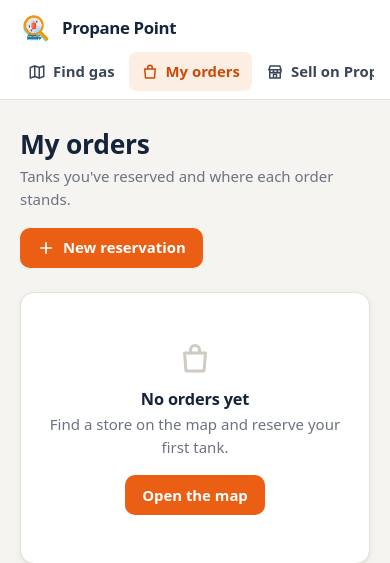
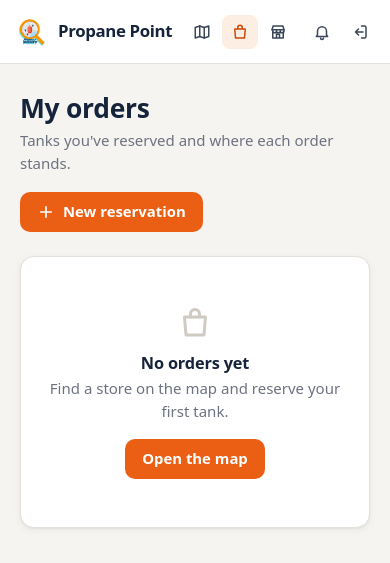
Before and after one commit to noone573/prophane, a Django app: page /my-orders/ in a window 390 px wide. Shown: the top 563 px of the page. Run offline with Django 5.2, Linux system fonts and the light colour scheme; the visitor is signed in with stand-in values (Sample User, id 1); data that the repository does not hold is empty; parts of the project's set-up code (start-up, migrations or seed data) failed here and were passed over.

Commit message:
Refactor topbar navigation for better responsiveness and accessibility

```diff
--- a/static/css/app.css
+++ b/static/css/app.css
@@ -119,18 +119,23 @@ hr { border: 0; border-top: 1px solid var(--line); margin: 20px 0; }
   color: var(--muted); border: 1px solid var(--line); border-radius: 6px; padding: 3px 7px;
 }
 .nav form { margin: 0; }
-@media (max-width: 1180px) {
-  .nav .label-optional { display: none; }
-  .topbar-inner { gap: 12px; }
+.brand { flex: none; }
+/* Last resort if even the icons don't fit: let the row scroll */
+.nav { overflow-x: auto; scrollbar-width: none; }
+.nav::-webkit-scrollbar { display: none; }
+
+/* app.js steps through these levels until the nav fits on one line.
+   Labels are hidden visually but stay readable to screen readers. */
+.topbar.compact-1 .label-optional,
+.topbar.compact-2 .nav-label {
+  position: absolute; width: 1px; height: 1px; padding: 0; margin: -1px;
+  overflow: hidden; clip: rect(0 0 0 0); white-space: nowrap; border: 0;
 }
-
-@media (max-width: 860px) {
-  .topbar { height: auto; }
-  .topbar-inner { flex-wrap: wrap; gap: 6px 12px; padding: 10px 16px 0; }
-  .nav { order: 3; flex-basis: 100%; overflow-x: auto; padding-bottom: 8px; scrollbar-width: none; }
-  .nav::-webkit-scrollbar { display: none; }
-  .nav .spacer { display: none; }
-  .nav .label-optional { display: none; }
+.topbar.compact-1 .topbar-inner { gap: 12px; }
+.topbar.compact-2 .nav a, .topbar.compact-2 .nav button { padding: 8px 9px; }
+.topbar.compact-3 .brand-text { display: none; }
+@media (max-width: 600px) {
+  .topbar-inner { padding: 0 12px; }
 }
 
 /* Page layout */
--- a/static/js/app.js
+++ b/static/js/app.js
@@ -1,5 +1,24 @@
 (function () {
   'use strict';
+
+  // Top nav: drop to icon-only buttons only when the labels don't fit
+  var topbar = document.querySelector('.topbar');
+  var nav = topbar && topbar.querySelector('.nav');
+  if (nav) {
+    var LEVELS = ['compact-1', 'compact-2', 'compact-3'];
+    var fitNav = function () {
+      topbar.classList.remove.apply(topbar.classList, LEVELS);
+      for (var i = 0; i < LEVELS.length && nav.scrollWidth > nav.clientWidth + 1; i++) {
+        topbar.classList.add(LEVELS[i]);
+      }
+    };
+    fitNav();
+    if ('ResizeObserver' in window) {
+      new ResizeObserver(fitNav).observe(topbar);
+    } else {
+      window.addEventListener('resize', fitNav);
+    }
+  }
 
   // Ask before submitting forms marked data-confirm (or buttons marked data-confirm)
   document.addEventListener('submit', function (event) {
--- a/templates/partials/topbar.html
+++ b/templates/partials/topbar.html
@@ -1,36 +1,36 @@
 {% load static ui %}
 <header class="topbar">
   <div class="topbar-inner">
-    <a class="brand" href="{% url 'dashboard' %}">
+    <a class="brand" href="{% url 'dashboard' %}" aria-label="Propane Point home">
       <img src="{% static 'img/logo.png' %}" alt="" width="36" height="36">
-      <span>Propane Point{% if user_role == 'admin' %}<small>Admin</small>{% elif user_role == 'seller' and user_status == 'approved' %}<small>Seller</small>{% endif %}</span>
+      <span class="brand-text">Propane Point{% if user_role == 'admin' %}<small>Admin</small>{% elif user_role == 'seller' and user_status == 'approved' %}<small>Seller</small>{% endif %}</span>
     </a>
     <nav class="nav" aria-label="Main">
       {% if user_role == 'admin' %}
-        <a href="{% url 'admin_dashboard' %}" {% current 'admin_dashboard' %}>{% icon 'grid' %}<span>Overview</span></a>
-        <a href="{% url 'admin_applications' %}" {% current 'admin_applications' 'admin_review_application' %}>{% icon 'file' %}<span>Applications</span></a>
-        <a href="{% url 'admin_sellers' %}" {% current 'admin_sellers' %}>{% icon 'users' %}<span>Sellers</span></a>
-        <a href="{% url 'admin_stores' %}" {% current 'admin_stores' %}>{% icon 'store' %}<span>Stores</span></a>
-        <a href="{% url 'admin_orders' %}" {% current 'admin_orders' 'admin_review_pickup' %}>{% icon 'box' %}<span>Orders</span></a>
-        <a href="{% url 'map' %}" {% current 'map' 'store_detail' %}>{% icon 'map' %}<span>Map</span></a>
+        <a href="{% url 'admin_dashboard' %}" title="Overview" {% current 'admin_dashboard' %}>{% icon 'grid' %}<span class="nav-label">Overview</span></a>
+        <a href="{% url 'admin_applications' %}" title="Applications" {% current 'admin_applications' 'admin_review_application' %}>{% icon 'file' %}<span class="nav-label">Applications</span></a>
+        <a href="{% url 'admin_sellers' %}" title="Sellers" {% current 'admin_sellers' %}>{% icon 'users' %}<span class="nav-label">Sellers</span></a>
+        <a href="{% url 'admin_stores' %}" title="Stores" {% current 'admin_stores' %}>{% icon 'store' %}<span class="nav-label">Stores</span></a>
+        <a href="{% url 'admin_orders' %}" title="Orders" {% current 'admin_orders' 'admin_review_pickup' %}>{% icon 'box' %}<span class="nav-label">Orders</span></a>
+        <a href="{% url 'map' %}" title="Map" {% current 'map' 'store_detail' %}>{% icon 'map' %}<span class="nav-label">Map</span></a>
       {% else %}
-        <a href="{% url 'map' %}" {% current 'map' 'store_detail' %}>{% icon 'map' %}<span>Find gas</span></a>
-        <a href="{% url 'my_orders' %}" {% current 'my_orders' 'receipt' %}>{% icon 'bag' %}<span>My orders</span></a>
+        <a href="{% url 'map' %}" title="Find gas" {% current 'map' 'store_detail' %}>{% icon 'map' %}<span class="nav-label">Find gas</span></a>
+        <a href="{% url 'my_orders' %}" title="My orders" {% current 'my_orders' 'receipt' %}>{% icon 'bag' %}<span class="nav-label">My orders</span></a>
         {% if user_role == 'seller' and user_status == 'approved' %}
-          <a href="{% url 'my_stores' %}" {% current 'my_stores' 'manage_store' 'create_store' 'upload_pickup_proof' 'delete_store' %}>{% icon 'store' %}<span>My stores</span></a>
+          <a href="{% url 'my_stores' %}" title="My stores" {% current 'my_stores' 'manage_store' 'create_store' 'upload_pickup_proof' 'delete_store' %}>{% icon 'store' %}<span class="nav-label">My stores</span></a>
         {% elif user_role == 'seller' %}
-          <a href="{% url 'seller_pending' %}" {% current 'seller_pending' %}>{% icon 'store' %}<span>Seller account</span></a>
+          <a href="{% url 'seller_pending' %}" title="Seller account" {% current 'seller_pending' %}>{% icon 'store' %}<span class="nav-label">Seller account</span></a>
         {% else %}
-          <a href="{% url 'apply_seller' %}" {% current 'apply_seller' 'seller_pending' %}>{% icon 'store' %}<span>Sell on Propane Point</span></a>
+          <a href="{% url 'apply_seller' %}" title="Sell on Propane Point" {% current 'apply_seller' 'seller_pending' %}>{% icon 'store' %}<span class="nav-label">Sell on Propane Point</span></a>
         {% endif %}
       {% endif %}
       <span class="spacer"></span>
-      <a href="{% url 'notifications' %}" {% current 'notifications' %} aria-label="Notifications{% if unread_count %}, {{ unread_count }} unread{% endif %}">
-        {% icon 'bell' %}<span class="label-optional">Notifications</span>{% if unread_count %}<span class="count">{{ unread_count }}</span>{% endif %}
+      <a href="{% url 'notifications' %}" title="Notifications" {% current 'notifications' %} aria-label="Notifications{% if unread_count %}, {{ unread_count }} unread{% endif %}">
+        {% icon 'bell' %}<span class="nav-label label-optional">Notifications</span>{% if unread_count %}<span class="count">{{ unread_count }}</span>{% endif %}
       </a>
       <form method="post" action="{% url 'logout' %}">
         {% csrf_token %}
-        <button type="submit" title="Sign out {{ user.username }}">{% icon 'logout' %}<span class="label-optional">Sign out</span></button>
+        <button type="submit" title="Sign out {{ user.username }}">{% icon 'logout' %}<span class="nav-label label-optional">Sign out</span></button>
       </form>
     </nav>
   </div>
```
